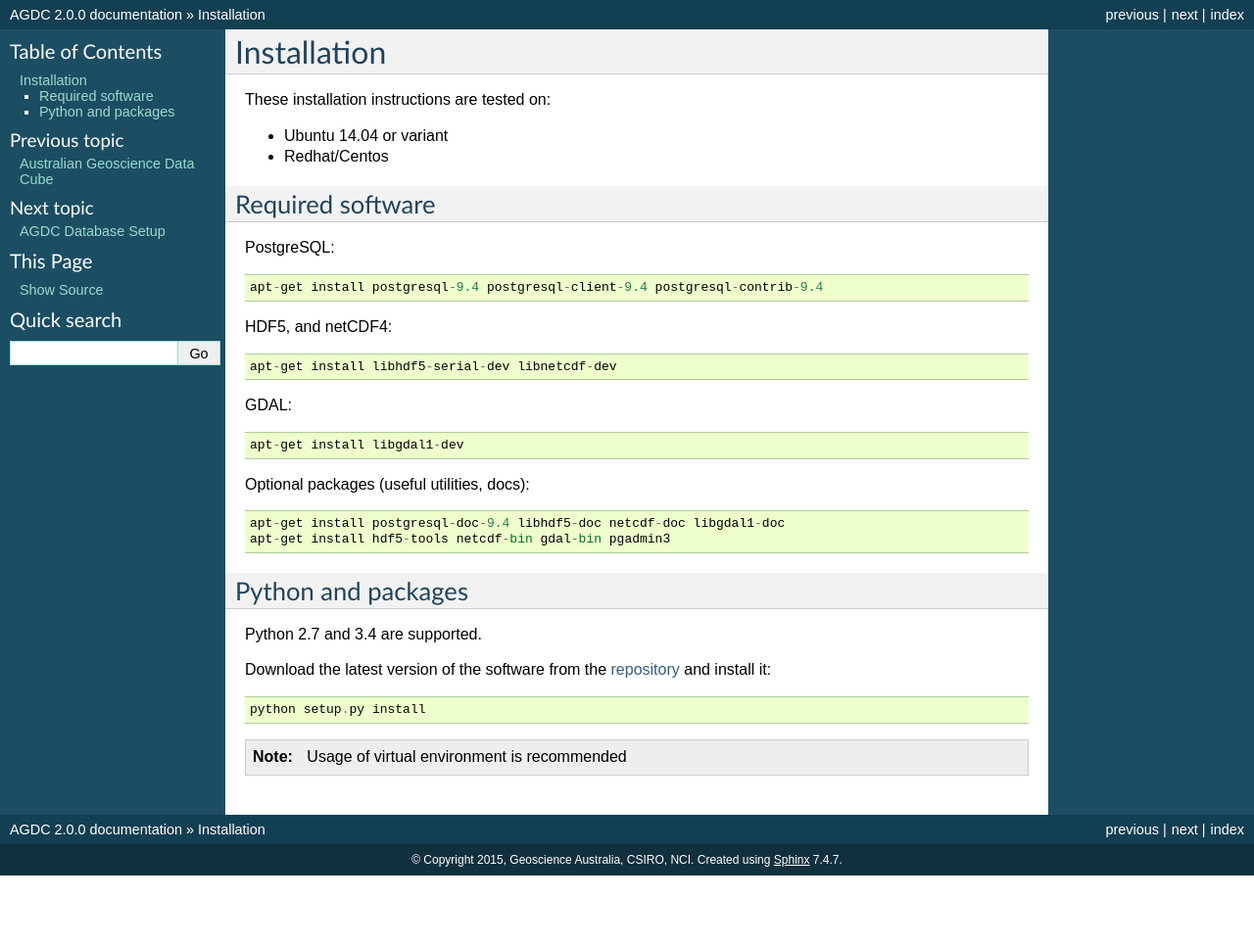
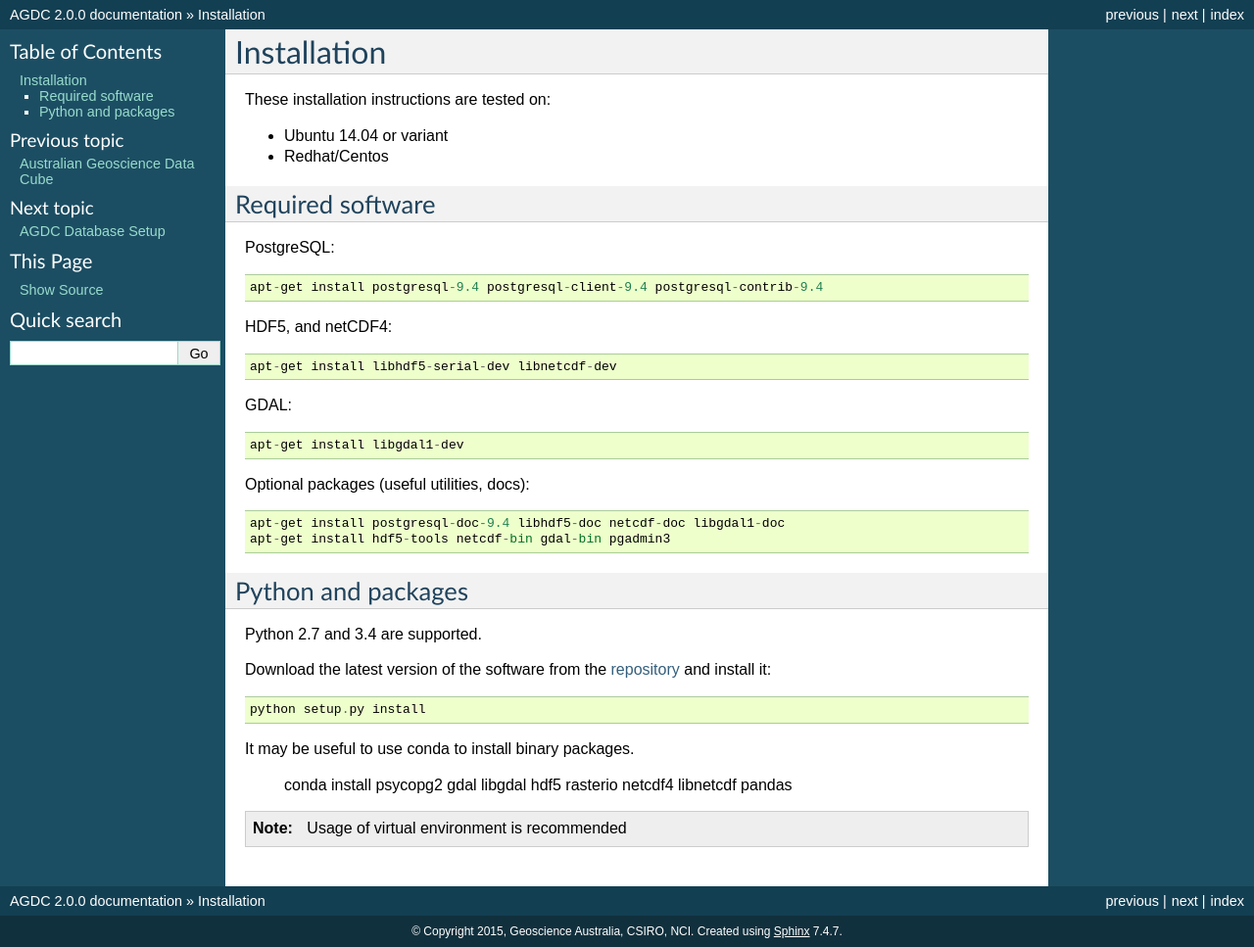
Before and after one commit to opendatacube/datacube-core, a Sphinx documentation site: the page built from docs/source/install.rst, in a window 1280 px wide. Shown: the whole page at 98% size. Built offline with Sphinx 7.4.7, drawn with Linux system fonts in a browser that asks for light colours; before the commit the page ends 900 px from its top, so only the background shows below that.

Commit message:
Extra doc comments about using condo

```diff
--- a/docs/source/install.rst
+++ b/docs/source/install.rst
@@ -37,6 +37,11 @@
 
     python setup.py install
 
+
+It may be useful to use conda to install binary packages.
+
+    conda install psycopg2 gdal libgdal hdf5 rasterio netcdf4 libnetcdf pandas
+
 .. note::
 
     Usage of virtual environment is recommended
```
